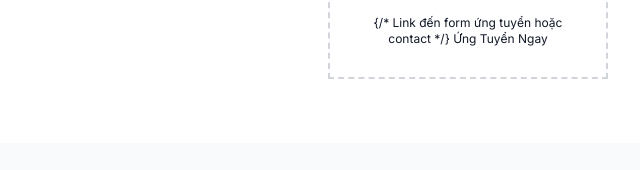
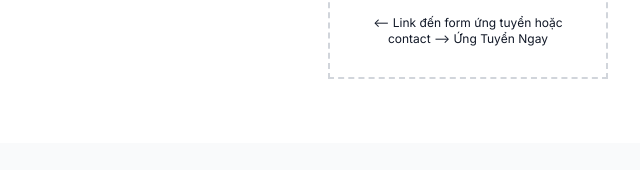
Before and after one commit to babyshark-png/babyshark, a plain HTML site: page team.html in a window 1280 px wide. Shown: the part 1628-1798 px from the top of the page, 640-1280 px from the left. Drawn offline with nearby package versions, Linux system fonts and the light colour scheme.

Commit message:
Update team.html

```diff
--- a/team.html
+++ b/team.html
@@ -127,20 +127,19 @@
                         <p class="text-brick-red font-medium mb-1">Videographer/Photographer</p>
                         <p class="text-sm text-gray-600 leading-relaxed">Ghi lại những khoảnh khắc ấn tượng và truyền tải câu chuyện thương hiệu qua ống kính chuyên nghiệp.</p>
                         </div>
-                     <div class="card text-center">
+                    <div class="card text-center">
                     <div class="card text-center border-2 border-dashed border-gray-300 p-6 hover:border-brick-red hover:shadow-lg transition-all duration-300 flex flex-col items-center justify-center min-h-[300px] aspect-square sm:aspect-auto">
-    <div class="w-20 h-20 mb-4 flex items-center justify-center rounded-full bg-gray-100 group-hover:bg-red-50 transition-colors duration-300">
-        <svg class="w-10 h-10 text-gray-400 group-hover:text-brick-red transition-colors duration-300" xmlns="http://www.w3.org/2000/svg" fill="none" viewBox="0 0 24 24" stroke-width="2" stroke="currentColor">
-            <path stroke-linecap="round" stroke-linejoin="round" d="M12 4.5v15m7.5-7.5h-15" />
-        </svg>
+                        <div class="w-20 h-20 mb-4 flex items-center justify-center rounded-full bg-gray-100 group-hover:bg-red-50 transition-colors duration-300">
+                        <svg class="w-10 h-10 text-gray-400 group-hover:text-brick-red transition-colors duration-300" xmlns="http://www.w3.org/2000/svg" fill="none" viewBox="0 0 24 24" stroke-width="2" stroke="currentColor">
+                        <path stroke-linecap="round" stroke-linejoin="round" d="M12 4.5v15m7.5-7.5h-15" />
+                        </svg>
                     </div>
-
     <h3 class="text-xl font-semibold text-gray-700 group-hover:text-gray-900 transition-colors duration-300">Vị Trí Đang Chờ Bạn</h3>
     <p class="text-brick-red font-semibold mb-1 text-sm uppercase tracking-wider">Đang Tuyển Dụng</p> {/* Chữ to hơn, uppercase */}
     <p class="text-xs text-gray-500 leading-relaxed mt-2 px-2">
         Gia nhập DeusCore, cùng chúng tôi kiến tạo những dự án đột phá và phát triển sự nghiệp của bạn!
     </p>
-    <a href="contact.html#application-form" class="mt-4 btn btn-secondary btn-sm !py-1.5 !px-4 text-xs"> {/* Link đến form ứng tuyển hoặc contact */}
+    <a href="contact.html#application-form" class="mt-4 btn btn-secondary btn-sm !py-1.5 !px-4 text-xs"> <-- Link đến form ứng tuyển hoặc contact -->
         Ứng Tuyển Ngay
     </a>
 </div>
```
